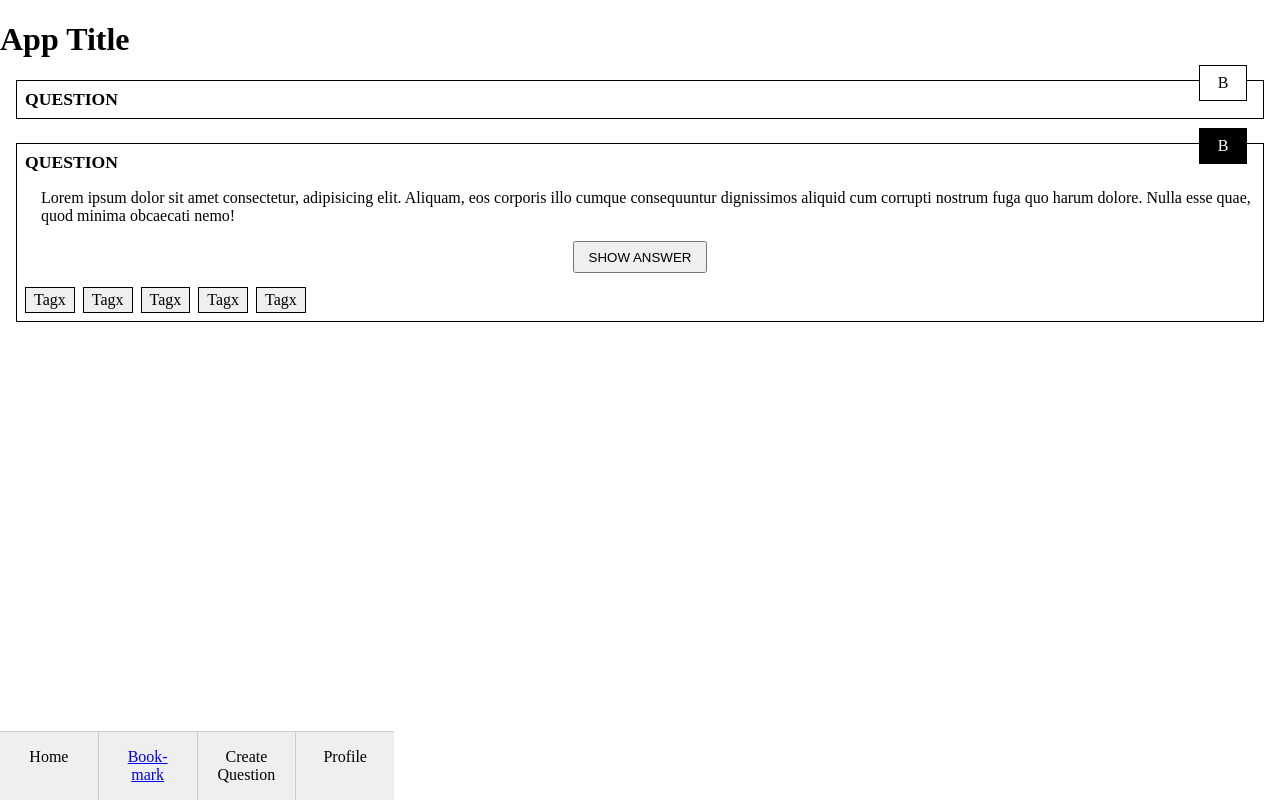
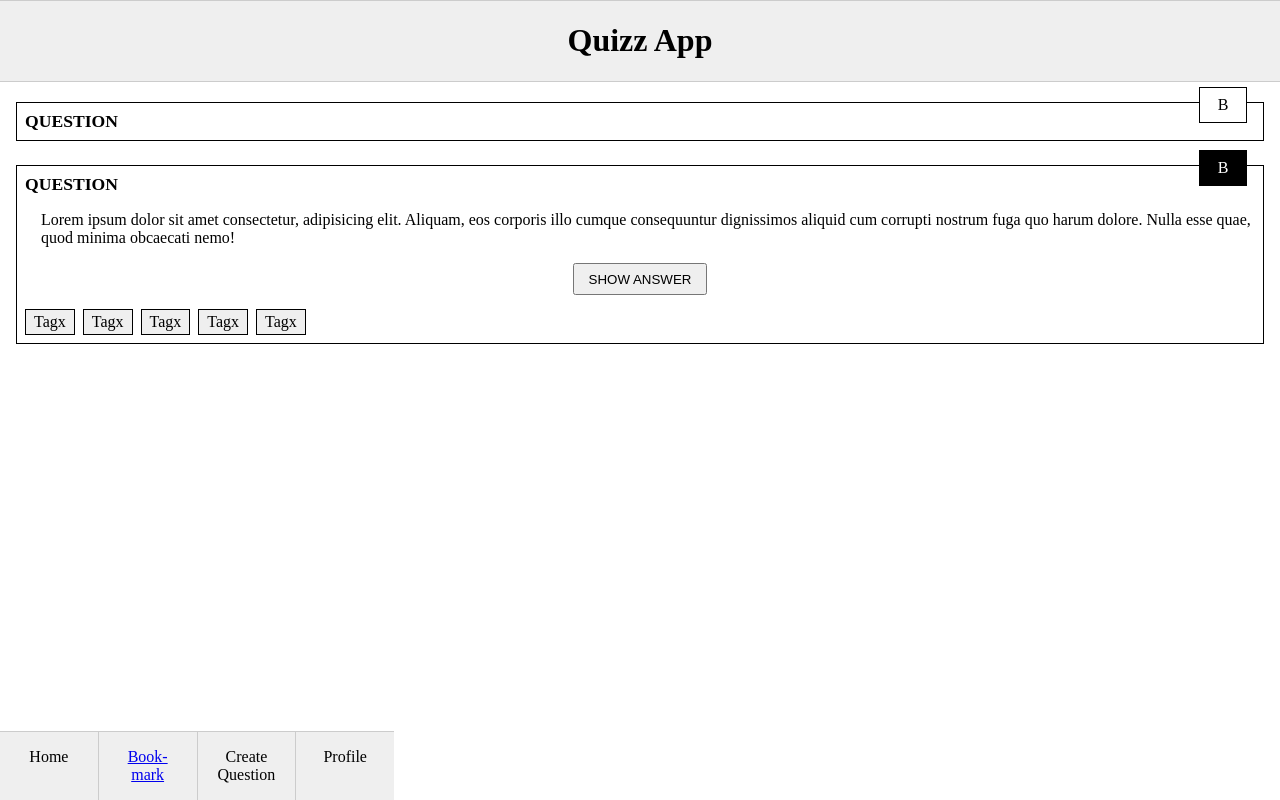
Before and after one commit to tine-krueger/Quiz-App, a website built with Parcel: page index.html in a window 1280 px wide. Built offline with nearby package versions, Linux system fonts and the light colour scheme.

Commit message:
Changes to Header

```diff
--- a/css/components/header.css
+++ b/css/components/header.css
@@ -0,0 +1,11 @@
+
+.header {
+    width: 100%;
+    position: relative;
+    top: 0;
+    background-color: #efefef;
+    border-bottom: 1px solid #ccc;
+    border-top: 1px solid #ccc;
+    text-align: center;
+    z-index: 1;
+}
--- a/css/components/question-card.css
+++ b/css/components/question-card.css
@@ -1,6 +1,6 @@
 .question-card-list {
     list-style: none;
-    padding: 0;
+    padding: 20px 0px 0px 0px;
     margin: 0 1em;
 }
 
--- a/index.html
+++ b/index.html
@@ -8,7 +8,7 @@
 </head>
 <body>
     <header class="header">
-        <h1 class="header-title">App Title</h1>
+        <h1 class="header-title">Quizz App</h1>
     </header>
     <main>
         <ul class="question-card-list">
```
